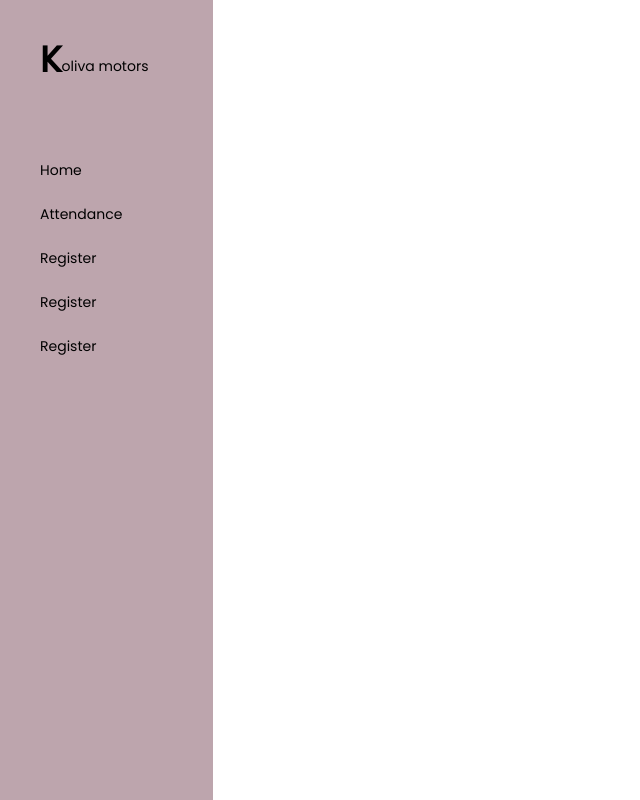
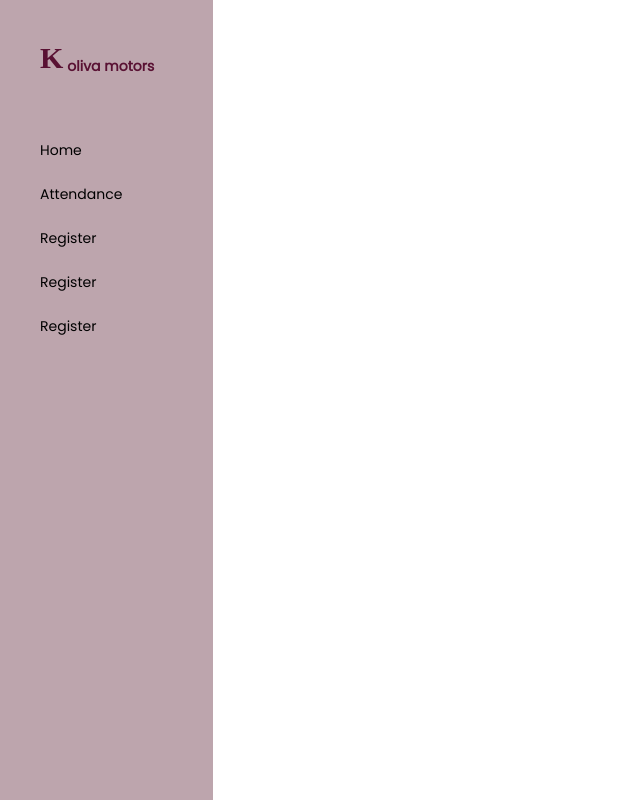
Before and after one commit to dianKoliva/kmFront, a React (Vite) app in the folder km/: page / in a window 1280 px wide. Shown: the whole page, without its empty margins (0-640 px from the left). Built offline with nearby package versions, Linux system fonts and the light colour scheme; a web font is replaced by a local one.

Commit message:
new changes

```diff
--- a/km/src/components/nav/LefBar.jsx
+++ b/km/src/components/nav/LefBar.jsx
@@ -4,12 +4,12 @@ const LefBar = () => {
     return (
         <div className='  bg-side h-screen lg:pl-10 pt-0 text-sm '>
 
-<div className='flex pt-10'> <h1 className='font-bold text-4xl '>K</h1>
-            <p className='mt-4 '>oliva motors</p>
+<div className='flex pt-10  text-def'> <h1 className=' k font-bold text-3xl  '>K</h1>
+            <p className='mt-4 pl-1 font-bold'>oliva motors</p>
 
 </div>
 
-<div className='mt-20 '>
+<div className='mt-16 '>
     <ul>
         <li>Home</li>
         <li className='pt-6'>Attendance</li>
```
